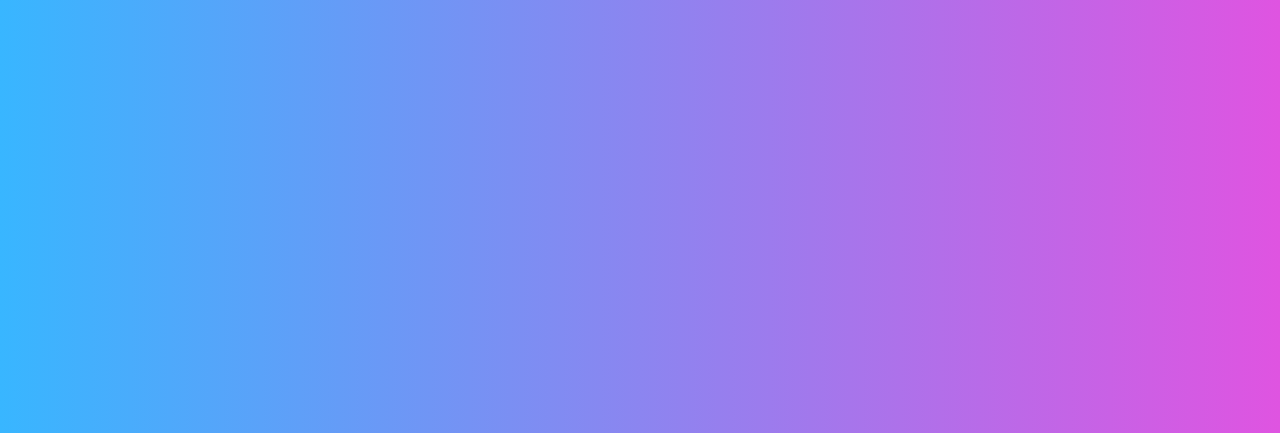
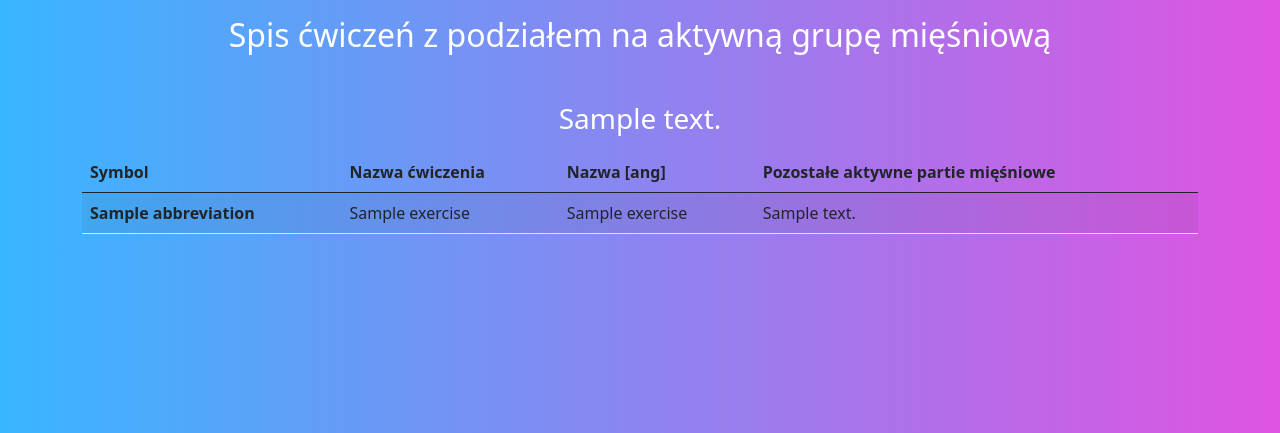
Before and after one commit to Nedved942/LoveFitLife-Aplikacja-do-zapisywania-treningow, a Flask app: template templates/exercise_database.html in a window 1280 px wide. Shown: the part 56-489 px from the top of the page. Run offline with Flask 3, Linux system fonts and the light colour scheme; the template is opened without the code that fills it: most values are stand-ins (such as "Sample title", 1, 10 or a date in 2020).

Commit message:
Zmiana definicji tabel baz danych i dodanie widoku wyÅswietlania wszystkich cwiczen

```diff
--- a/app.py
+++ b/app.py
@@ -1,5 +1,6 @@
 from flask import Flask, render_template, request, flash
 from flask_sqlalchemy import SQLAlchemy
+from json import loads
 
 app = Flask(__name__)
 app.config["SECRET_KEY"] = "Secret_key"
@@ -10,13 +11,15 @@ db = SQLAlchemy(app)
 
 class BodyParts(db.Model):
     id = db.Column(db.Integer, primary_key=True)
-    body_parts = db.Column(db.String, nullable=False, unique=True)
+    body_part = db.Column(db.String, nullable=False, unique=True)
+    abbreviation_character = db.Column(db.String(10), nullable=False, unique=True)
 
 
 class Exercises(db.Model):
     id = db.Column(db.Integer, primary_key=True)
     abbreviation = db.Column(db.String(10), nullable=False, unique=True)
     name = db.Column(db.String(120), nullable=False, unique=True)
+    name_ang = db.Column(db.String(120), unique=True)
     main_body_part = db.Column(db.String(120), nullable=False)
     another_body_parts = db.Column(db.Text)
     description = db.Column(db.Text)
@@ -35,9 +38,23 @@ def index():
 
 
 @app.route("/baza-cwiczen", methods=["GET", "POST"])
-def exercise_database():
-    pass
-    return render_template("exercise_database.html")
+def exercise_database_view():
+    # Pobranie danych z tabel i przypisanie ich posortowanych wg partii mięśniowych do słownika
+    sorted_exercises = {}
+    body_parts = BodyParts.query.with_entities(BodyParts.body_part).order_by(BodyParts.id).all()
+    for body_part in body_parts:
+        sorted_exercises[body_part[0]] = (Exercises.query.filter(Exercises.main_body_part == body_part[0]).all())
+
+    # Konwersja another_body_parts w słowniku sorted_exercises z typu string na typ list
+    for body_part, exercises in sorted_exercises.items():
+        if exercises:
+            for exercise in exercises:
+                list_of_another_body_parts = loads(exercise.another_body_parts)
+                exercise.another_body_parts = list_of_another_body_parts
+
+    app.logger.info(sorted_exercises)
+    app.logger.info(body_parts)
+    return render_template("exercise_database.html", sorted_exercises=sorted_exercises)
 
 
 @app.route("/dodawanie-treningu", methods=["GET", "POST"])
--- a/templates/base.html
+++ b/templates/base.html
@@ -33,7 +33,7 @@
         </button>
         <div class="collapse navbar-collapse" id="navbarNavAltMarkup">
           <div class="navbar-nav">
-            <a class="nav-link {{ 'active text-decoration-underline' if active_page == 'exercise_database' else '' }}" href="{{ url_for('exercise_database') }}">Baza ćwiczeń</a>
+            <a class="nav-link {{ 'active text-decoration-underline' if active_page == 'exercise_database_view' else '' }}" href="{{ url_for('exercise_database_view') }}">Baza ćwiczeń</a>
             <a class="nav-link {{ 'active text-decoration-underline' if active_page == 'add_workout' else '' }}" href="{{ url_for('add_workout') }}">Dodaj trening</a>
           </div>
         </div>
--- a/templates/exercise_database.html
+++ b/templates/exercise_database.html
@@ -1,9 +1,70 @@
 {% extends 'base.html' %}
 
 {% set title="Baza ćwiczeń" %}
-{% set active_page="exercise_database" %}
+{% set active_page="exercise_database_view" %}
 
 {% block content %}
 
+    <h2 class="mt-3 mb-5 text-center" >Spis ćwiczeń z podziałem na aktywną grupę mięśniową</h2>
+
+    {% for body_part, list_of_exercise in sorted_exercises.items() %}
+        {% if list_of_exercise %}
+            <h3 class="m-3 text-center">{{ body_part }}</h3>
+
+            <div class="w-100">
+                <table class="table table-striped table-hover">
+                    <thead>
+                    <tr>
+                        <th scope="col">Symbol</th>
+                        <th scope="col">Nazwa ćwiczenia</th>
+                        <th scope="col">Nazwa [ang]</th>
+                        <th scope="col">Pozostałe aktywne partie mięśniowe</th>
+                    </tr>
+                    </thead>
+                    <tbody>
+                    {% for exercise in list_of_exercise %}
+                        <tr>
+                            <th scope="row">{{ exercise.abbreviation }}</th>
+                            <td>{{ exercise.name }}</td>
+                            <td>{{ exercise.name_ang }}</td>
+                            <td>
+                                {% for body_part in exercise.another_body_parts %}
+                                    {{ body_part }}
+                                {% endfor %}
+                            </td>
+                        </tr>
+                    {% endfor %}
+                    </tbody>
+                </table>
+            </div>
+        {% endif %}
+    {% endfor %}
 
 {% endblock %}
+
+{#
+            <h3 class="m-3 text-center">{{ body_part }}</h3>
+
+            <div class="w-100">
+                <table class="table table-striped table-hover">
+                    <thead>
+                    <tr>
+                        <th scope="col">Symbol</th>
+                        <th scope="col">Nazwa ćwiczenia</th>
+                        <th scope="col">Nazwa [ang]</th>
+                        <th scope="col">Pozostałe aktywne partie mięśniowe</th>
+                    </tr>
+                    </thead>
+                    <tbody>
+                    {% for exercise in body_part %}
+                        <tr>
+                            <th scope="row">{{ exercise.abbreviation }}</th>
+                            <td>{{ exercise.name }}</td>
+                            <td>{{ exercise.name_ang }}</td>
+                            <td>{{ exercise.another_body_parts }}</td>
+                        </tr>
+                    {% endfor %}
+                    </tbody>
+                </table>
+            </div>
+#}
```
